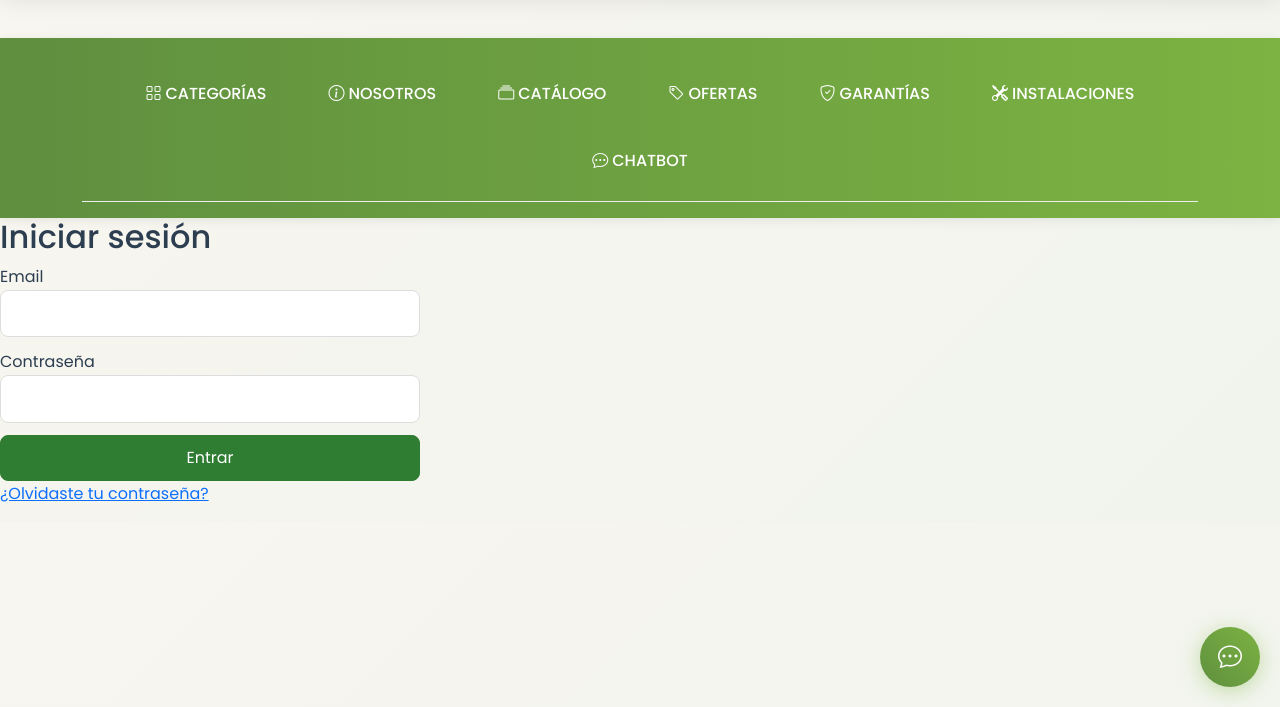
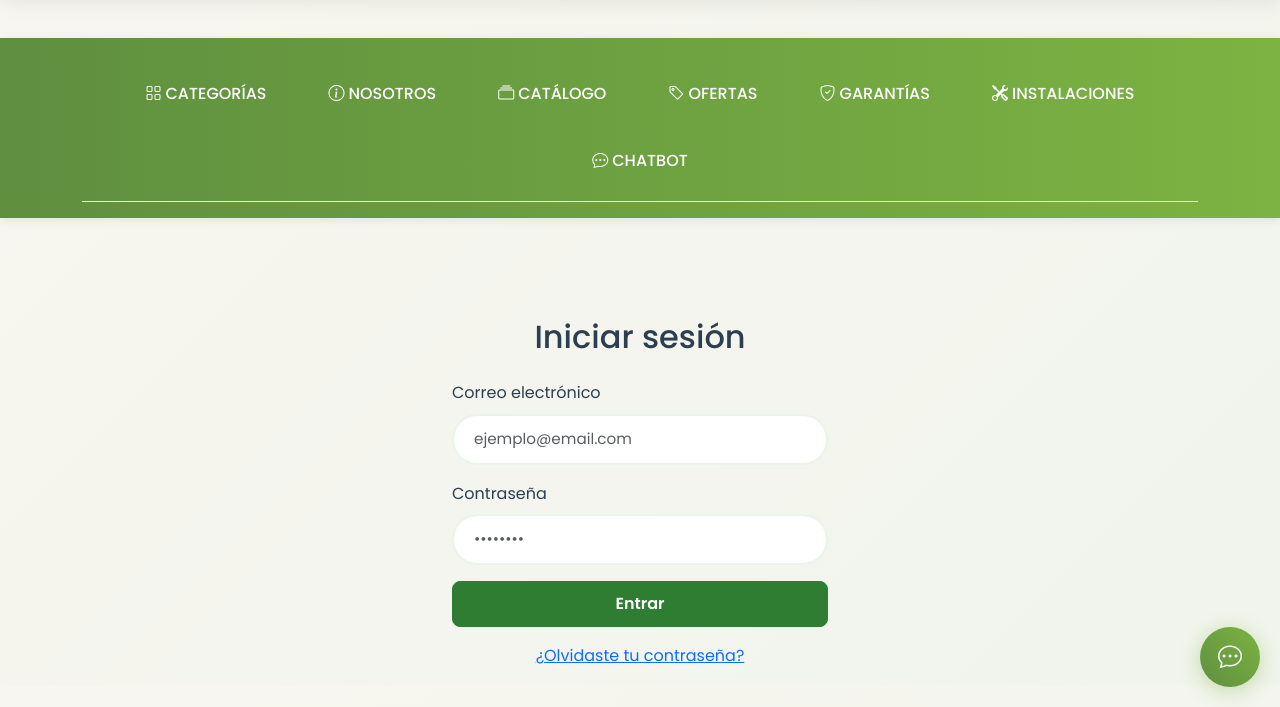
Before and after one commit to paulatatianacollazos-hue/casa_en_el_arbol, a Flask app: page /login in a window 1280 px wide. Shown: the part 93-800 px from the top of the page. Run offline with Flask 3, Linux system fonts and the light colour scheme.

Commit message:
Auto-sync: file changes

```diff
--- a/templates/login.html
+++ b/templates/login.html
@@ -1,10 +1,34 @@
-{% extends 'base.html' %}{% block title %}Iniciar sesión{% endblock %}
+{% extends 'base.html' %}
+{% block title %}Iniciar sesión{% endblock %}
+
 {% block content %}
-<h2>Iniciar sesión</h2>
-<form method="post" class="form">
-  <label>Email <input type="email" name="email" required></label>
-  <label>Contraseña <input type="password" name="password" required></label>
-  <button class="btn" type="submit">Entrar</button>
-</form>
-<p><a href="">¿Olvidaste tu contraseña?</a></p>
+<div class="container" style="max-width: 400px; margin-top: 100px;">
+    <h2 class="mb-4 text-center">Iniciar sesión</h2>
+
+    <form method="post" class="needs-validation" novalidate>
+        <!-- Email -->
+        <div class="mb-3">
+            <label for="email" class="form-label">Correo electrónico</label>
+            <input type="email" class="form-control" id="email" name="email" placeholder="ejemplo@email.com" required>
+            <div class="invalid-feedback">Por favor ingresa un correo válido.</div>
+        </div>
+
+        <!-- Contraseña -->
+        <div class="mb-3">
+            <label for="password" class="form-label">Contraseña</label>
+            <input type="password" class="form-control" id="password" name="password" placeholder="••••••••" required>
+            <div class="invalid-feedback">Por favor ingresa tu contraseña.</div>
+        </div>
+
+        <!-- Botón -->
+        <div class="d-grid">
+            <button type="submit" class="btn btn-primary">Entrar</button>
+        </div>
+    </form>
+
+    <!-- Enlace -->
+    <p class="mt-3 text-center">
+        <a href="#">¿Olvidaste tu contraseña?</a>
+    </p>
+</div>
 {% endblock %}
```
